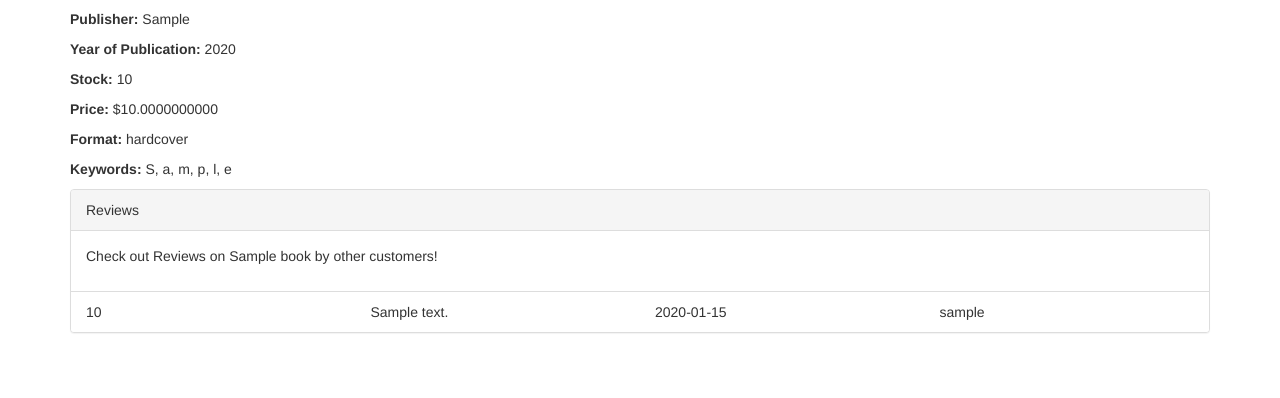
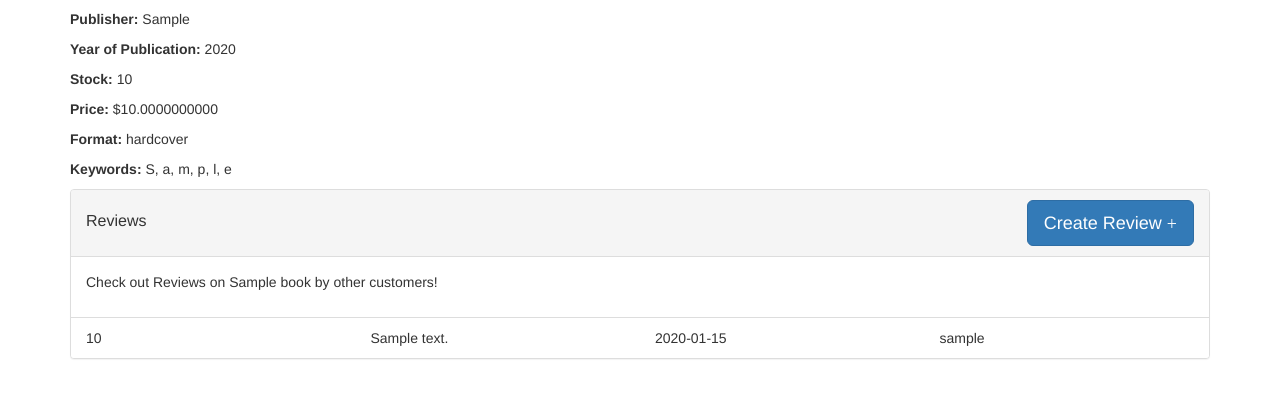
Before and after one commit to tjjjwxzq/50.008-Database-Project-2016, a Flask app: page /my/books/000 in a window 1280 px wide. Shown: the part 193-591 px from the top of the page. Run offline with Flask 2, Linux system fonts and the light colour scheme; a user stored in the database is signed in; tables that the repository leaves empty hold one stand-in row (values such as "Sample post"); some libraries are stand-ins or nearby versions; some web fonts are replaced.

Commit message:
Modified my/book/show template

```diff
--- a/app/static/css/my/book/show.css
+++ b/app/static/css/my/book/show.css
@@ -3,3 +3,7 @@
 h1 {
   margin-bottom: 40px;
 }
+
+.panel-title {
+	padding-top: 10px;
+}
--- a/app/templates/my/book/show.html
+++ b/app/templates/my/book/show.html
@@ -1,3 +1,4 @@
+{% from "macros.html" import render_field %}
 {% extends "layout/base.html" %}
 {% block title %}Book {{ book.title }}{% endblock %}
 {% block css %}
@@ -5,6 +6,7 @@
 {% endblock %}
 
 {% block content %}
+
 <div class="container">
   <div class="row">
     <div class="col-md-12">
@@ -49,10 +51,19 @@
 
       <div class="row">
         <div class="col-md-12">
-
           <div class="panel panel-default">
 
-            <div class="panel-heading">Reviews</div>
+            <div class="panel-heading clearfix">
+              <div class="panel-title pull-left">
+                Reviews
+              </div>
+              <div class="pull-right">
+                <a href="{{ url_for('my.create_book_review', ISBN=book.ISBN) }}" type="button" class="btn btn-primary btn-lg">
+                Create Review <span class="glyphicon glyphicon-plus" aria-hidden="true"></span>
+                </a>
+              </div>
+            </div>
+
             <div class="panel-body">
               <p>Check out Reviews on {{ book.title }} by other customers! </p>
             </div>
@@ -75,22 +86,19 @@
                     <div class="col-md-3">
                       {{ review.username }}
                     </div>
-
-
                   </div>
                 </li>
+
               {% endfor %}
 
             </ul>
 
-
           </div>
-
-
         </div>
       </div>
 
     </div>
   </div>
 </div>
+
 {% endblock %}
```
